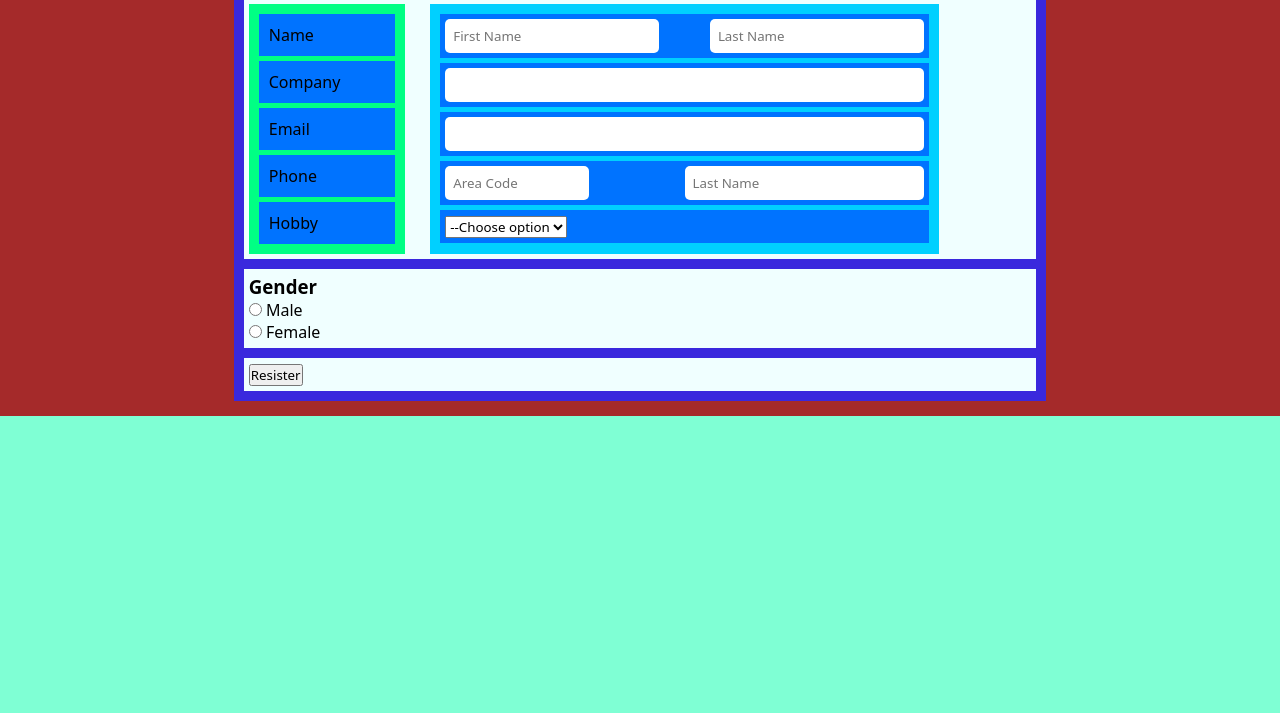
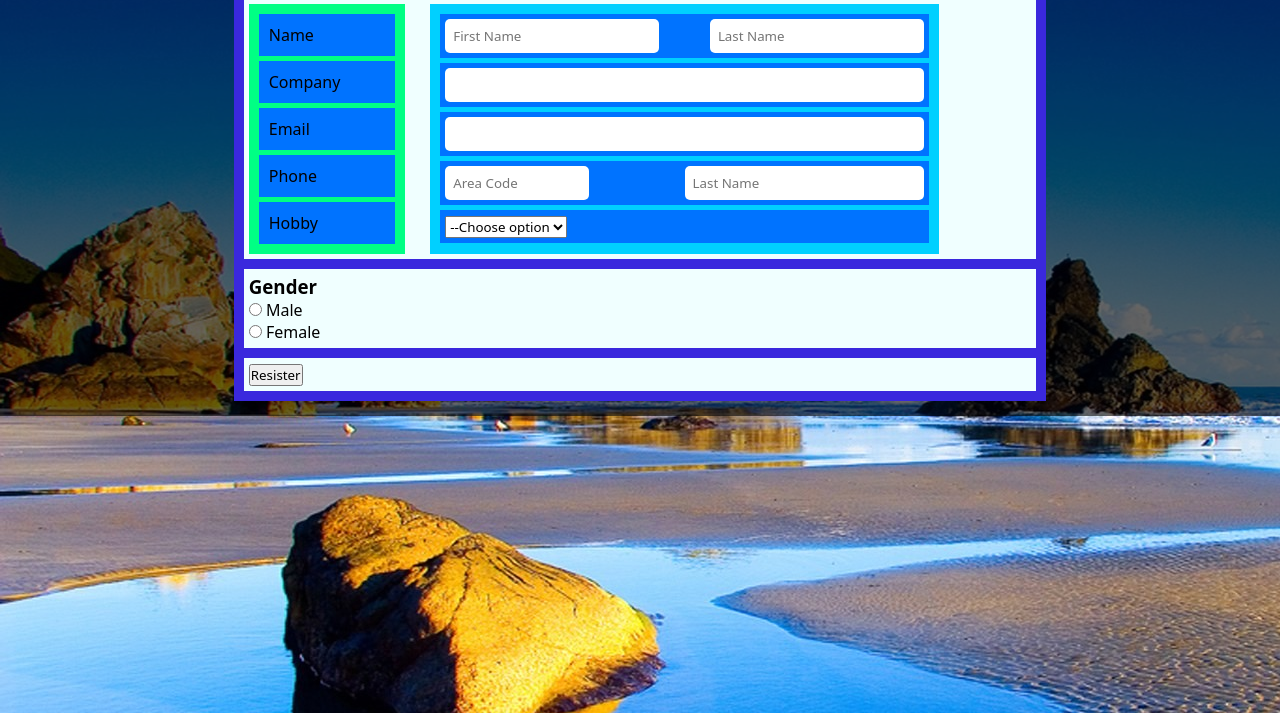
Before and after one commit to Afsinur/-developers_corner_7-2-2022, a plain HTML site: page index.html in a window 1280 px wide. Shown: the part 87-800 px from the top of the page. Drawn offline with Linux system fonts and the light colour scheme.

Commit message:
Alhamdulillah v0.2

```diff
--- a/style.css
+++ b/style.css
@@ -16,7 +16,7 @@ body {
   height: 100vh;
   width: 100%;
 
-  background-color: aquamarine;
+  background-image: url(img/img.jpg);
 }
 
 div.app {
@@ -24,7 +24,7 @@ div.app {
 
   padding: 15px;
 
-  background-color: brown;
+  background-color: rgba(0, 0, 0, 0.6);
 }
 
 div.app > form {
```
